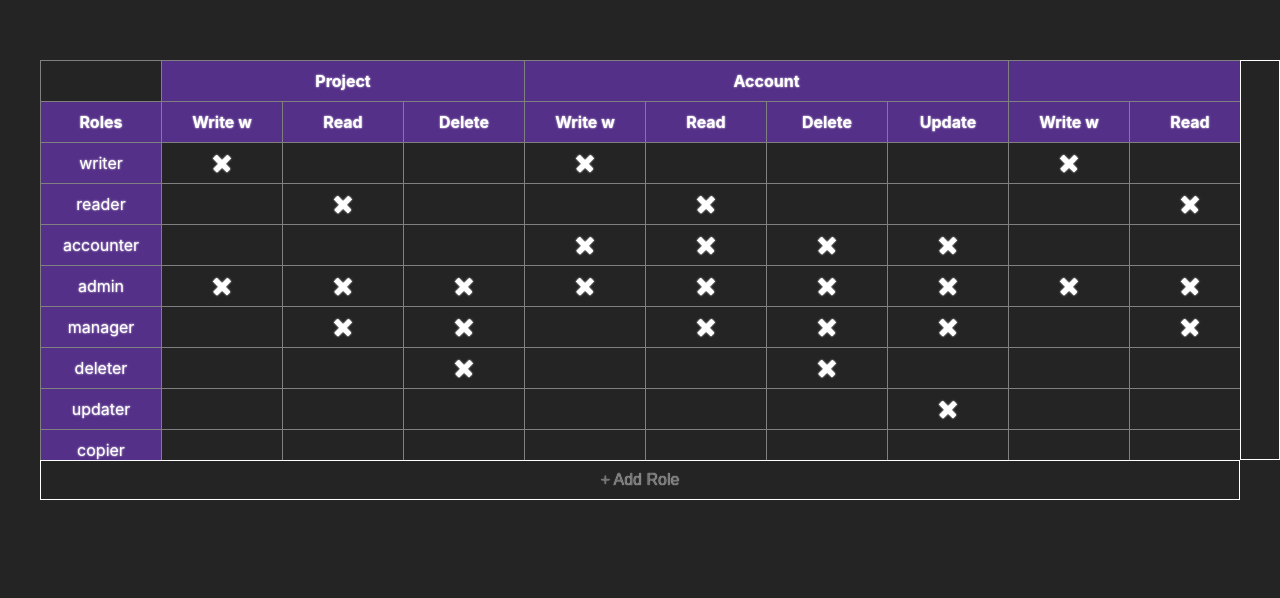
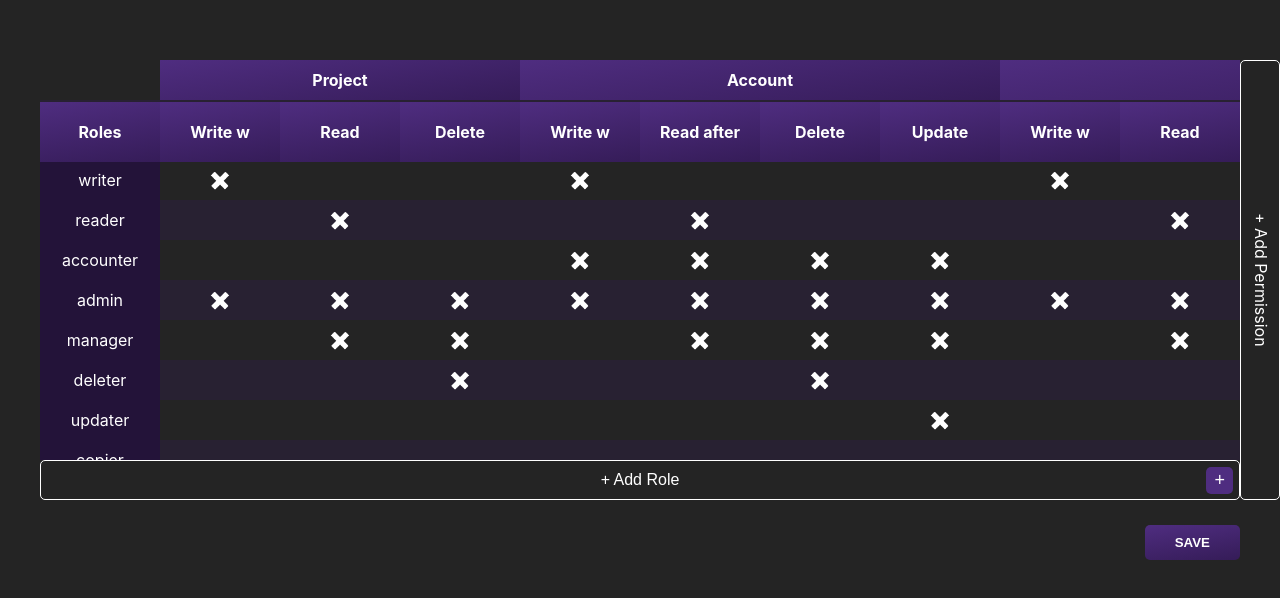
Before and after one commit to carlosmbc96/Dofleini-Test, a Vue app: page / in a window 1280 px wide. Shown: the part 120-718 px from the top of the page. Built offline with nearby package versions, Linux system fonts and the light colour scheme.

Commit message:
Update general styles

```diff
--- a/src/App.vue
+++ b/src/App.vue
@@ -1,7 +1,7 @@
 <script setup>
 import RolePermissionManagement from './components/RolePermissionManagement.vue'
 
-const permissions = ['PROJECT:WRITE_W', 'ACCOUNT:WRITE_W', 'PRODUCT:WRITE_W', 'PROJECT:READ', 'ACCOUNT:READ', 'PRODUCT:READ', 'PROJECT:DELETE', 'ACCOUNT:DELETE', 'PRODUCT:DELETE', 'PRODUCT:COPY', 'ACCOUNT:UPDATE', 'PRODUCT:UPDATE', 'STORE:READ', 'STORE:WRITE_W', 'CAPTION:READ', 'USER:READ', 'USER:UPDATE', 'USER:WRITE_W', 'USER:DELETE', 'USER_ACCOUNT:READ', 'USER_ACCOUNT:UPDATE', 'USER_ACCOUNT:WRITE_W', 'USER_ACCOUNT:DELETE']
+const permissions = ['PROJECT:WRITE_W', 'ACCOUNT:WRITE_W', 'PRODUCT:WRITE_W', 'PROJECT:READ', 'ACCOUNT:READ_AFTER', 'PRODUCT:READ', 'PROJECT:DELETE', 'ACCOUNT:DELETE', 'PRODUCT:DELETE', 'PRODUCT:COPY', 'ACCOUNT:UPDATE', 'PRODUCT:UPDATE', 'STORE:BEFORE_READ', 'STORE:WRITE_W', 'CAPTION:BEFORE_READ_AFTER', 'USER:READ', 'USER:UPDATE', 'USER:WRITE_W', 'USER:DELETE', 'USER_ACCOUNT:READ', 'USER_ACCOUNT:UPDATE', 'USER_ACCOUNT:WRITE_W', 'USER_ACCOUNT:DELETE']
 const roles = [
   {
     id: '6543bc8607ee6d0914a3d8a6',
@@ -11,22 +11,22 @@ const roles = [
   {
     id: '6543bc93bf7aab4bf8982cd0',
     name: 'reader',
-    permissions: ['ACCOUNT:READ', 'PROJECT:READ', 'PRODUCT:READ']
+    permissions: ['ACCOUNT:READ_AFTER', 'PROJECT:READ', 'PRODUCT:READ']
   },
   {
     id: '6543bc93bf7aab4tf8982cg4',
     name: 'accounter',
-    permissions: ['ACCOUNT:READ', 'ACCOUNT:UPDATE', 'ACCOUNT:WRITE_W', 'ACCOUNT:DELETE']
+    permissions: ['ACCOUNT:READ_AFTER', 'ACCOUNT:UPDATE', 'ACCOUNT:WRITE_W', 'ACCOUNT:DELETE']
   },
   {
     id: '6543bc9c98f9c2320a3cedd9',
     name: 'admin',
-    permissions: ['PROJECT:WRITE_W', 'ACCOUNT:WRITE_W', 'PRODUCT:WRITE_W', 'PROJECT:READ', 'ACCOUNT:READ', 'PRODUCT:READ', 'PROJECT:DELETE', 'ACCOUNT:DELETE', 'PRODUCT:DELETE', 'PRODUCT:COPY', 'ACCOUNT:UPDATE', 'PRODUCT:UPDATE', 'STORE:READ', 'STORE:WRITE_W', 'CAPTION:READ', 'USER:READ', 'USER:UPDATE', 'USER:WRITE_W', 'USER:DELETE', 'USER_ACCOUNT:READ', 'USER_ACCOUNT:UPDATE', 'USER_ACCOUNT:WRITE_W', 'USER_ACCOUNT:DELETE']
+    permissions: ['PROJECT:WRITE_W', 'ACCOUNT:WRITE_W', 'PRODUCT:WRITE_W', 'PROJECT:READ', 'ACCOUNT:READ_AFTER', 'PRODUCT:READ', 'PROJECT:DELETE', 'ACCOUNT:DELETE', 'PRODUCT:DELETE', 'PRODUCT:COPY', 'ACCOUNT:UPDATE', 'PRODUCT:UPDATE', 'STORE:BEFORE_READ', 'STORE:WRITE_W', 'CAPTION:BEFORE_READ_AFTER', 'USER:READ', 'USER:UPDATE', 'USER:WRITE_W', 'USER:DELETE', 'USER_ACCOUNT:READ', 'USER_ACCOUNT:UPDATE', 'USER_ACCOUNT:WRITE_W', 'USER_ACCOUNT:DELETE']
   },
   {
     id: '4543bc9c98f9c2320a3cedd9',
     name: 'manager',
-    permissions: ['PROJECT:READ', 'ACCOUNT:READ', 'PRODUCT:READ', 'PROJECT:DELETE', 'ACCOUNT:DELETE', 'PRODUCT:DELETE', 'ACCOUNT:UPDATE', 'PRODUCT:UPDATE']
+    permissions: ['PROJECT:READ', 'ACCOUNT:READ_AFTER', 'PRODUCT:READ', 'PROJECT:DELETE', 'ACCOUNT:DELETE', 'PRODUCT:DELETE', 'ACCOUNT:UPDATE', 'PRODUCT:UPDATE']
   },
   {
     id: '7543bc9c98f9c2320a3cedd9',
@@ -46,7 +46,7 @@ const roles = [
   {
     id: '2543bc2c98f9c2320a3cedd9',
     name: 'storer',
-    permissions: ['STORE:READ', 'STORE:WRITE_W']
+    permissions: ['STORE:BEFORE_READ', 'STORE:WRITE_W']
   },
 ]
 </script>
--- a/src/components/RolePermissionManagement.vue
+++ b/src/components/RolePermissionManagement.vue
@@ -10,7 +10,6 @@ const roles = reactive(props.roles)
 const checkboxStates = reactive({})
 const hover = ref(null)
 const newRoleName = ref('')
-const showModal = ref(false)
 const newPermission = ref('')
 const newPermissionIsCorrect = ref(false)
 const modal = ref(null)
@@ -36,18 +35,23 @@ const toggleCheckboxPermission = cell => {
 
 const setPermissionsByRole = (role) => {
   role.permissions = []
-  return checkboxStates[role.id] ? role.permissions = props.permissions : role.permissions
+  if (checkboxStates[role.id]) {
+    permissionsByEntity.value.forEach(entity => {
+      entity[1].forEach(permission => role.permissions.push(`${entity[0][0]}:${permission}`))
+    })
+  }
 }
 
 const setPermissionsByEntity = (entity) => {
   roles.forEach(role => {
     role.permissions = role.permissions.filter(perm => !perm.includes(entity))
   });
+  const permissionsEntity = permissionsByEntity.value.filter(ent => ent[0][0] === entity)
   if (checkboxStates[entity]) {
     roles.forEach(role => {
-      permissions.forEach(permission => {
+      permissionsEntity[0][1].forEach(permission => {
         role.permissions.push(`${entity}:${permission}`)
-      })
+      });
     })
   }
 }
@@ -58,9 +62,7 @@ const setPermissionsByPermission = (handlePermission) => {
   });
   if (checkboxStates[handlePermission]) {
     roles.forEach(role => {
-      permissions.forEach(permission => {
-        role.permissions.push(handlePermission)
-      })
+      role.permissions.push(handlePermission)
     })
   }
 }
@@ -116,7 +118,6 @@ const filterPermissions = (element) => {  // element=0 -> entidades, element=1 -
 const havePermission = (permissionsRole, entityPermission) => permissionsRole.includes(entityPermission) ? '✖️' : ''
 
 const entities = ref(filterPermissions(0))
-const permissions = filterPermissions(1)
 
 const permissionsByEntityFormated = () => {
   const result = {};
@@ -160,14 +161,6 @@ const modifyText = text => {
   return firstWord;
 }
 
-const addReadPermission = () => {
-  const readPermission = []
-  entities.value.forEach(entity => {
-    readPermission.push(`${entity}:READ`)
-  });
-  return readPermission
-}
-
 const addRole = () => {
   roles.push({
     id: Date.now().toString(),
@@ -175,6 +168,19 @@ const addRole = () => {
     permissions: addReadPermission()
   })
   newRoleName.value = ''
+}
+
+const addReadPermission = () => {
+  const readPermission = []
+  const regex = /(^|[:_])READ($|[:_])/;
+  permissionsByEntity.value.forEach(entity => {
+    entity[1].forEach(permission => {
+      if (regex.test(`${entity[0][0]}:${permission}`)) {
+        readPermission.push(`${entity[0][0]}:${permission}`)
+      }
+    })
+  })
+  return readPermission
 }
 
 const addPermission = () => {
@@ -211,16 +217,20 @@ const closeModal = () => {
   newPermissionIsCorrect.value = false
 }
 
+const returnRolesUpdated = () => {
+  console.log(roles);
+}
+
 const permissionsByEntity = ref(permissionsByEntityFormated())
-
+const showModal = () => modal.value.showModal()
 </script>
 
 <template>
   <div class="container">
     <div class="table-wrapper">
-      <table border>
-        <!-- ENTITIES ROW -->
+      <table>
         <thead>
+          <!-- ENTITIES ROW -->
           <tr>
             <th id="cell-invisible">
               <div class="min-w"></div>
@@ -237,6 +247,7 @@ const permissionsByEntity = ref(permissionsByEntityFormated())
               </div>
             </th>
           </tr>
+          <!-- ENTITIES ROW -->
 
           <!-- PERMISSIONS ROW -->
           <tr>
@@ -260,6 +271,8 @@ const permissionsByEntity = ref(permissionsByEntityFormated())
               </th>
             </template>
           </tr>
+          <!-- PERMISSIONS ROW -->
+
         </thead>
 
         <tbody>
@@ -284,40 +297,168 @@ const permissionsByEntity = ref(permissionsByEntityFormated())
                 </td>
               </template>
             </template>
+            <!-- X CELL -->
+
           </tr>
+          <!-- ROLES ROW -->
+
         </tbody>
       </table>
 
     </div>
-    <input class="add-role" type="text" placeholder="+ Add Role" v-model="newRoleName" @keyup.enter="addRole">
-    <div class="add-permission" @click="showModal = true"></div>
+    <!-- INPUT ADD ROLE -->
+    <div class="add-role-wrapper">
+      <input class="add-role" type="text" placeholder="+ Add Role" v-model="newRoleName" @keyup.enter="addRole">
+      <button @click="addRole">+</button>
+    </div>
+    <!-- INPUT ADD ROLE -->
+
+    <!-- BUTTON ADD PERMISSION -->
+    <div class="add-permission" @click="showModal">+ Add Permission</div>
+    <!-- BUTTON ADD PERMISSION -->
+
+    <!-- BUTTON SAVE -->
+    <button class="btn-save" @click="returnRolesUpdated">Save</button>
+    <!-- BUTTON SAVE -->
   </div>
 
-  <dialog :open="showModal" ref="modal">
-    <button @click="closeModal">X</button>
-    <input type="text" v-model="newPermission" @input="validateNewPermission">
-    <button @click="addPermission" :disabled="!newPermissionIsCorrect">Ok</button>
+  <!-- MODAL -->
+  <dialog ref="modal">
+    <button class="btn-close-modal" @click="closeModal">✖️</button>
+    <div>
+      <input placeholder="New Permission" type="text" v-model="newPermission" @input="validateNewPermission">
+      <button :style="{ cursor: !newPermissionIsCorrect ? 'not-allowed' : 'pointer' }" class="btn-ok"
+        @click="addPermission" :disabled="!newPermissionIsCorrect">Ok</button>
+    </div>
   </dialog>
+  <!-- MODAL -->
 </template>
 
 <style scoped>
-dialog {
+.add-role-wrapper{
+  position: relative;
+  display: flex;
+  place-items: center;
+}
+.add-role-wrapper button{
   position: absolute;
-  top: 40%;
-  margin: 0 auto;
-  width: 300px;
-  height: 170px;
-  padding: 10px;
+  right: 7px;
+  background-color: #4f2d80;
+  border: none;
+  padding: 3px 8px;
+  border-radius: 5px;
+  color: white;
+  font-size: 18px;
+  cursor: pointer;
+  transition: all .2s;
+}
+.add-role-wrapper button:active{
+  transform: scale(90%);
 }
 
-dialog button {
-  width: 50px;
-  height: 50px;
+tr:nth-child(even) {
+  background-color: #351c5849;
+}
+
+tr:hover {
+  background: transparent linear-gradient(171deg, #4f2d80, #351c58) 0 0 no-repeat;
+}
+
+dialog div {
+  width: 100%;
+  position: relative;
+  display: flex;
+  flex-direction: column;
+  align-items: end;
+  gap: 15px;
+  padding: 10px 20px;
+  justify-content: center;
+  height: inherit;
+}
+
+.btn-close-modal {
+  background-color: transparent;
+  border: none;
+  filter: brightness(100);
+  z-index: 5;
+  position: absolute;
+  top: 6px;
+  right: 6px;
+  width: 15px;
+  height: 15px;
+  font-size: 10px;
+  cursor: pointer;
+  transition: transform .2s;
+}
+
+.btn-close-modal:hover {
+  transform: scale(120%);
+}
+
+.btn-save {
+  position: absolute;
+  bottom: -60px;
+  right: 0;
+  padding: 10px 30px;
+  cursor: pointer;
+  border: none;
+  border-radius: 5px;
+  color: white;
+  text-transform: uppercase;
+  font-weight: bold;
+  transition: all .2s;
+  background: transparent linear-gradient(171deg, #4f2d80, #351c58) 0 0 no-repeat;
+}
+
+.btn-save:hover {
+  box-shadow: 0 0 10px -1px #553089;
+}
+
+.btn-save:active {
+  transform: scale(90%);
+}
+
+dialog::backdrop {
+  background-color: #000000bf;
+  backdrop-filter: blur(4px);
+}
+
+dialog {
+  top: 50%;
+  left: 50%;
+  transform: translate(-50%, -50%);
+  width: 350px;
+  height: 150px;
+  border-radius: 5px;
+  border: 0;
+  z-index: 10;
+  background: transparent linear-gradient(171deg, #4f2d80, #351c58) 0 0 no-repeat;
+}
+
+
+dialog button.btn-ok {
+  text-transform: uppercase;
+  padding: 5px 15px;
+  color: #4f2d80;
+  font-weight: bold;
+  border-radius: 5px;
+  border: none;
+  transition: all .2s;
+  background: transparent linear-gradient(171deg, white, rgb(181, 181, 181)) 0 0 no-repeat;
 }
 
 dialog input {
   width: 100%;
   height: 40px;
+  background-color: #242424;
+  border: none;
+  border-radius: 5px;
+  padding: 5px 15px;
+  color: white;
+}
+
+dialog input:focus {
+  outline: none;
 }
 
 .container {
@@ -333,6 +474,11 @@ dialog input {
   width: 40px;
   height: 100%;
   cursor: pointer;
+  writing-mode: vertical-lr;
+  transform: rotate(360deg);
+  white-space: nowrap;
+  line-height: 2.5;
+  border-radius: 5px;
 }
 
 .table-wrapper {
@@ -343,7 +489,6 @@ dialog input {
 }
 
 table {
-  /* border: 1px solid #553089; */
   width: 100%;
   border-collapse: collapse;
 }
@@ -354,7 +499,7 @@ th {
 }
 
 td.mark {
-  /* border: 1px solid #553089; */
+  /* border: 1px solid white; */
 }
 
 input.add-role {
@@ -367,13 +512,17 @@ input.add-role {
   border: 1px solid white;
   outline: none;
   color: white;
-  text-shadow: 0 0 1px white;
-  padding: 10px;
+  padding: 10px 40px;
   font-size: 16px;
+  border-radius: 5px;
+}
+
+input::placeholder {
+  color: white;
 }
 
 th {
-  background-color: #553089;
+  background: transparent linear-gradient(171deg, #4f2d80, #351c58) 0 0 no-repeat;
 }
 
 img {
@@ -390,7 +539,7 @@ input[type=checkbox] {
 
 #cell-invisible {
   border: none;
-  background-color: #242424;
+  background: #242424;
   position: sticky;
   top: 0;
   left: 0;
@@ -405,7 +554,7 @@ input[type=checkbox] {
 }
 
 .role-col {
-  background-color: #553089;
+  background-color: #231339;
   position: sticky;
   left: 0;
   z-index: 1;
--- a/src/style.css
+++ b/src/style.css
@@ -16,7 +16,6 @@ body {
   min-width: 320px;
   min-height: 100vh;
   color: white;
-  text-shadow: 0 0 2px white;
 }
 
 #app {
@@ -30,8 +29,8 @@ body {
 }
 
 *::-webkit-scrollbar:vertical {
-  width: 8px;
-  background-color: #553089;
+  width: 10px;
+  background-color: #242424;
 }
 
 *::-webkit-scrollbar-button:increment,
@@ -40,8 +39,8 @@ body {
 }
 
 *::-webkit-scrollbar:horizontal {
-  height: 8px;
-  background-color: #553089;
+  height: 10px;
+  background-color: #242424;
 }
 
 *::-webkit-scrollbar-thumb {
```
